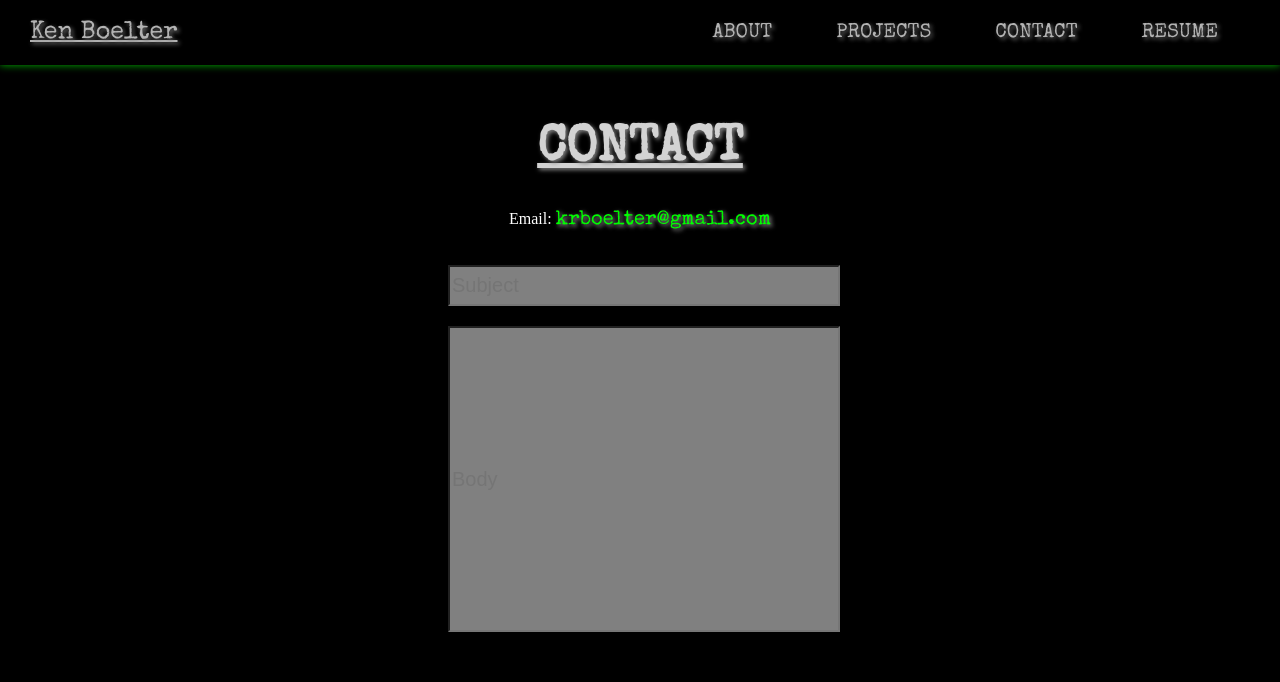
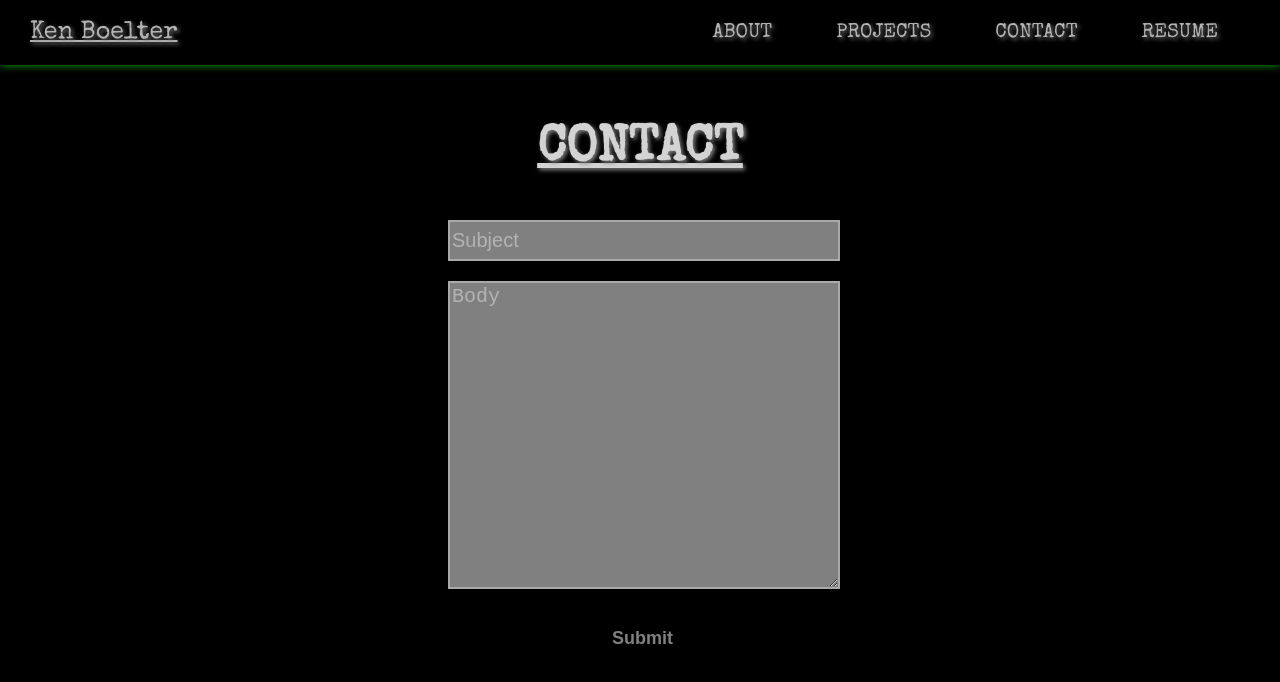
Before and after one commit to krboelter/my-portfolio, a React (Create React App) app: page /contact in a window 1280 px wide. Shown: the top 682 px of the page. Built offline with nearby package versions, Linux system fonts and the light colour scheme.

Commit message:
email form update

```diff
--- a/src/components/Contact.js
+++ b/src/components/Contact.js
@@ -7,23 +7,41 @@ export default function Contact() {
         body: ""
     })
 
+    const handleChange = (e) => {
+        const value = e.target.value
+        setNewEmail({
+            ...newEmail,
+            [e.target.name]: value
+        })
+    }
+
+    const handleSubmit = (e) => {
+
+    }
+
     return (
         <Container>
             <h2>CONTACT</h2>
-            <Div>Email: <Email href="mailto:krboelter@gmail.com? subject=Job Opportunity">krboelter@gmail.com</Email></Div>
-            <Form>
+            <Form
+                action="mailto:krboelter@gmail.com"
+                method="get"
+                enctype="text/plain"
+            >
                 <InputSubject
                     name="subject"
                     type="text"
                     value={newEmail.subject}
                     placeholder="Subject"
+                    onChange={handleChange}
                 />
                 <InputBody
                     name="body"
-                    type="textarea"
+                    type="text"
                     value={newEmail.body}
                     placeholder="Body"
+                    onChange={handleChange}
                 />
+            <Button>Submit</Button>
             </Form>
         </Container>
     )
@@ -46,18 +64,40 @@ const Form = styled.form`
 const InputSubject = styled.input`
     margin: 10px 0;
     background-color: gray;
+    border: 2px solid darkgray;
+    border-raidus: 8px;
     width: 100%;
     height: 35px;
     font-size: 20px;
 `
 
-const InputBody = styled.input`
+const InputBody = styled.textarea`
     margin: 10px 0;
     background-color: gray;
+    border: 2px solid darkgray;
+    border-raidus: 8px;
     width: 100%;
     height: 300px;
     font-size: 20px;
-    color: black;
+`
+
+const Button = styled.button`
+    color: gray;
+    background-color: black;
+    border: none;
+    width: 25%;
+    padding: 14px 20px;
+    margin: 15px auto;
+    border-radius: 2px;
+    font-size: 18px;
+    font-weight: bold;
+    transition: 400ms;
+    cursor: pointer;
+
+    &:hover {
+        color: white;
+        box-shadow: 0 4px 6px #00ff00;
+    }
 `
 
 const Div = styled.div`
--- a/src/index.css
+++ b/src/index.css
@@ -84,6 +84,11 @@ h2 {
     margin-top: 60px;
 }
 
+::placeholder {
+	color: white;
+	opacity: .4;
+}
+
 /************
  ***CUSTOM***
  ************/
```
